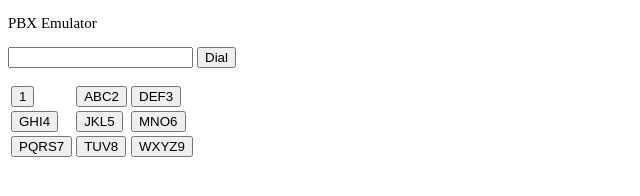
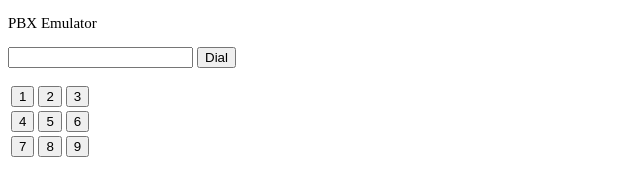
Before and after one commit to CSE-UNR/lab2b, a plain HTML site: page index.html in a window 1280 px wide. Shown: the whole page, without its empty margins (0-640 px from the left). Drawn offline with Linux system fonts and the light colour scheme.

Commit message:
formatting

```diff
--- a/index.html
+++ b/index.html
@@ -27,7 +27,7 @@
                 document.write("<tr>")
                 for (var col=1; col<=3; col++) {
                     rc +=1;
-                    document.write("<td><button>"+pads[rc]+"</button>");
+                    document.write("<td><button>"+pads[rc].slice(-1)+"</button>");
                 }
             }
             document.writeln("</table>");
```
